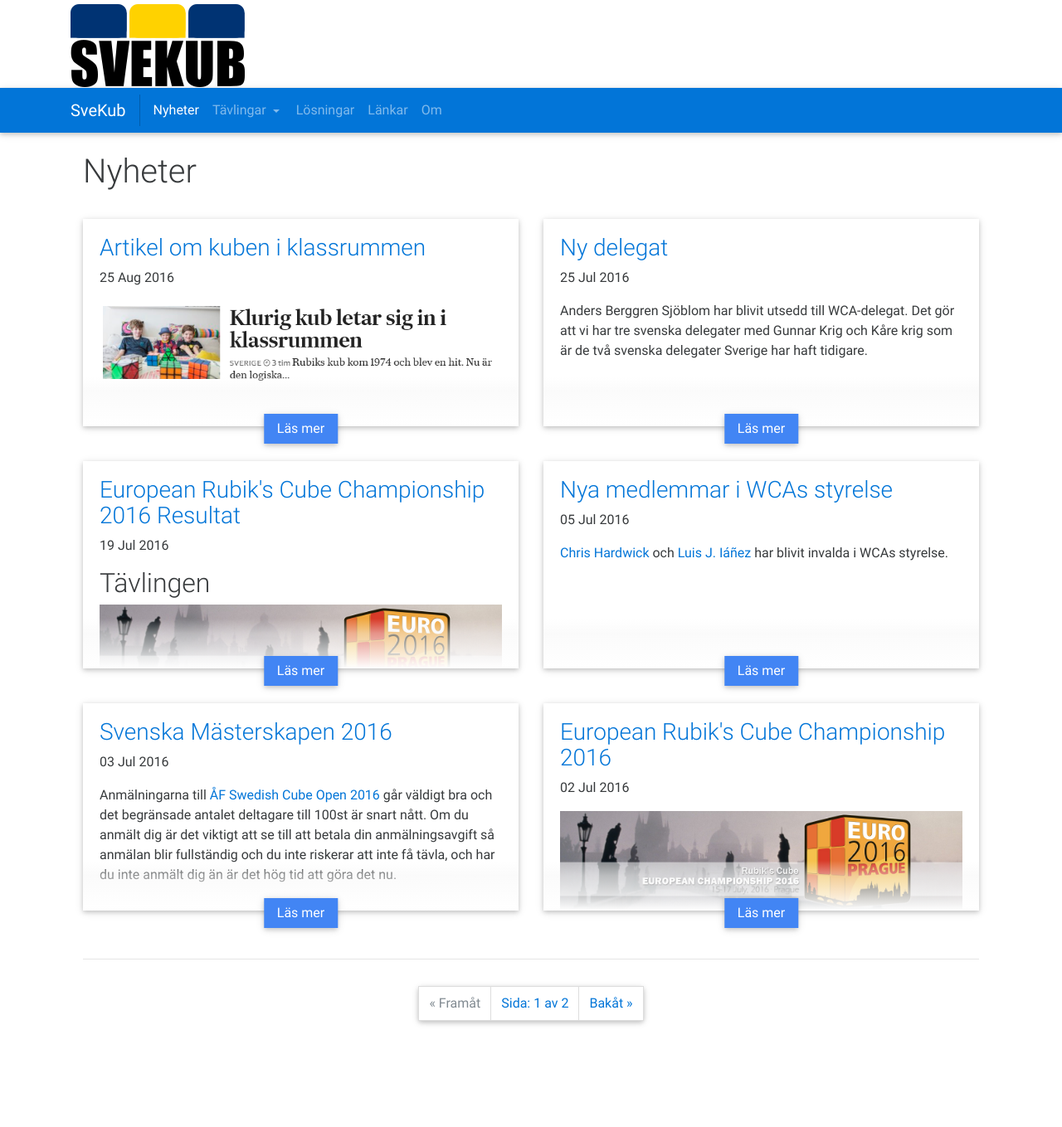
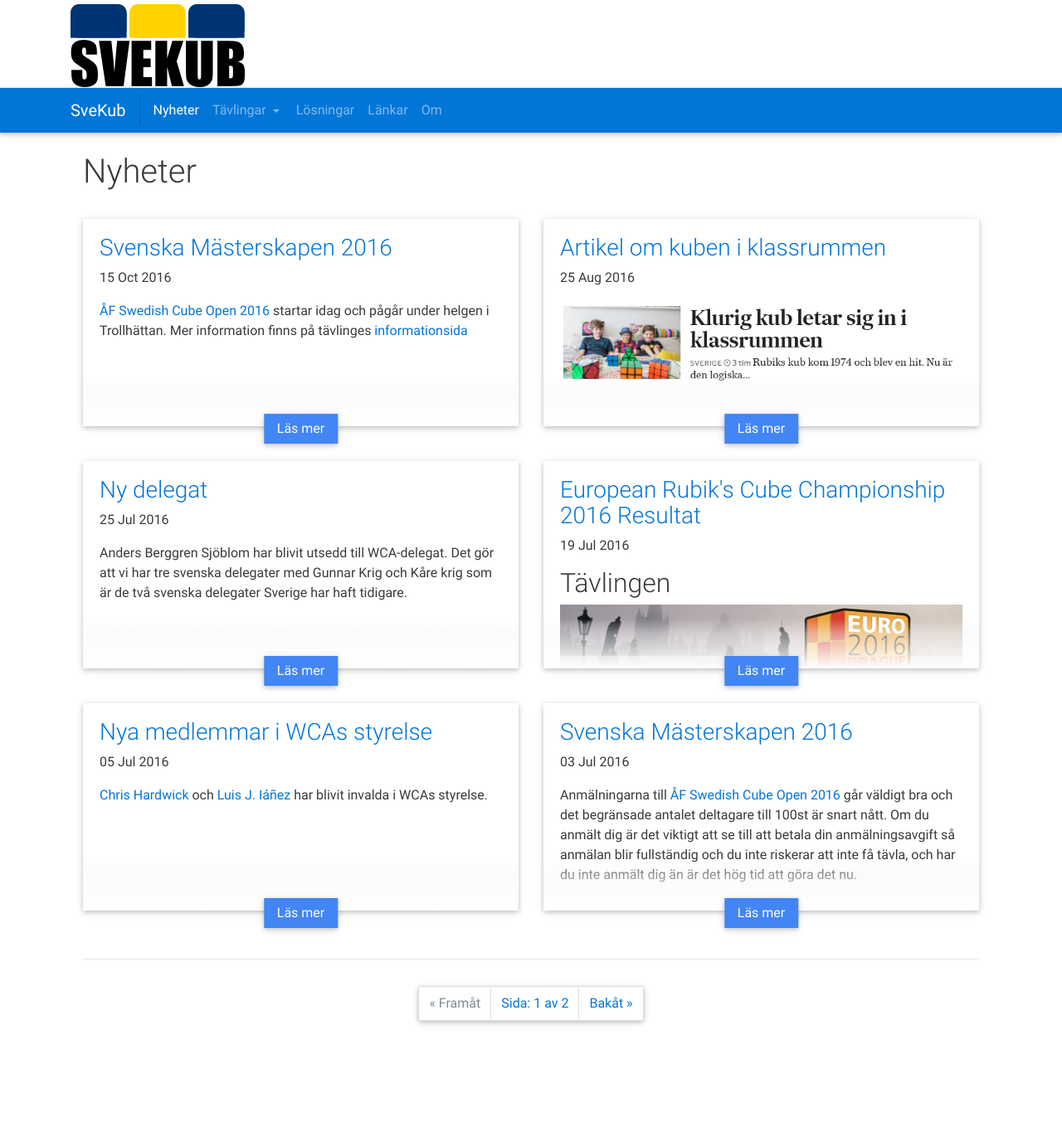
Before and after one commit to SveKub/SveKubOldSite, a Jekyll site: the page built from Nyheter/index.html, in a window 1280 px wide. Shown: the whole page at 83% size. Built offline with Jekyll 4.4.1, drawn with Linux system fonts in a browser that asks for light colours; nearby versions of some CDN libraries; the list of posts is cut into pages by our own code.

Commit message:
SM-uppdatering

```diff
--- a/_includes/topnews.html
+++ b/_includes/topnews.html
@@ -1,8 +1,7 @@
 <div class="row">
     <div class="col-md-12">
-            <div class="page-header"><h1><a href="/nyheter/2016/07/03/SM16.html">Svenska Mästerskapen 2016</a></h1></div>
-            <p>Antalet anmälningar till SM är snart upp i max antal som får vara med och tävla så har du
-                inte anmält dig är är det hög tid att göra det nu.
+            <div class="page-header"><h1><a href="/nyheter/2016/10/15/SM16Start.html">Svenska Mästerskapen 2016</a></h1></div>
+            <p>Under helgen pågår svenska mästerskapen i Rubiks kub på Innovatum Science Center i Trollhättan.
             </p>
     </div>
 </div>
--- /dev/null
+++ b/_posts/2016-10-15-SM16Start.md
@@ -0,0 +1,12 @@
+---
+layout: post
+title:  "Svenska Mästerskapen 2016"
+date:   2016-10-15 17:00:00 +0100
+categories: Nyheter
+activeMenu: nyheter
+---
+[ÅF Swedish Cube Open 2016](https://www.worldcubeassociation.org/competitions/AFSwedishCubeOpen2016) startar idag och pågår under helgen i Trollhättan. Mer information finns på tävlinges [informationsida](http://westcube.webnode.se/om-oss/)
+
+Liveresultat från tävlingarna finns på [CubeComps](http://www.cubecomps.com/live.php?cid=1750)
+
+![](/img/nyhetsbilder/smstart2016.jpg)
--- a/index.html
+++ b/index.html
@@ -115,8 +115,6 @@
                     <tr><td><span class="cubing-icon icon-skewb"> </span><span> Skewb</span></td><td>Daniel Wallin</td><td>3.31</td></tr>
                     <tr><td><span class="cubing-icon icon-666"> </span><span> 6x6x6</span></td><td>Daniel Wallin</td><td>2:19.86</td></tr>
                     <tr><td><span class="cubing-icon icon-777"> </span><span> 7x7x7</span></td><td>Daniel Wallin</td><td>3:29.56</td></tr>
-                    <tr><td><span class="cubing-icon icon-444bf"> </span><span> 4x4x4: Förbunda ögon</span></td><td>-</td><td>-</td></tr>
-                    <tr><td><span class="cubing-icon icon-555bf"> </span><span> 5x5x5: Förbunda ögon</span></td><td>-</td><td>-</td></tr>
                 </table>
             </div>
         </div>
```
Also changed, not shown: img/nyhetsbilder/smstart2016.jpg (added).
